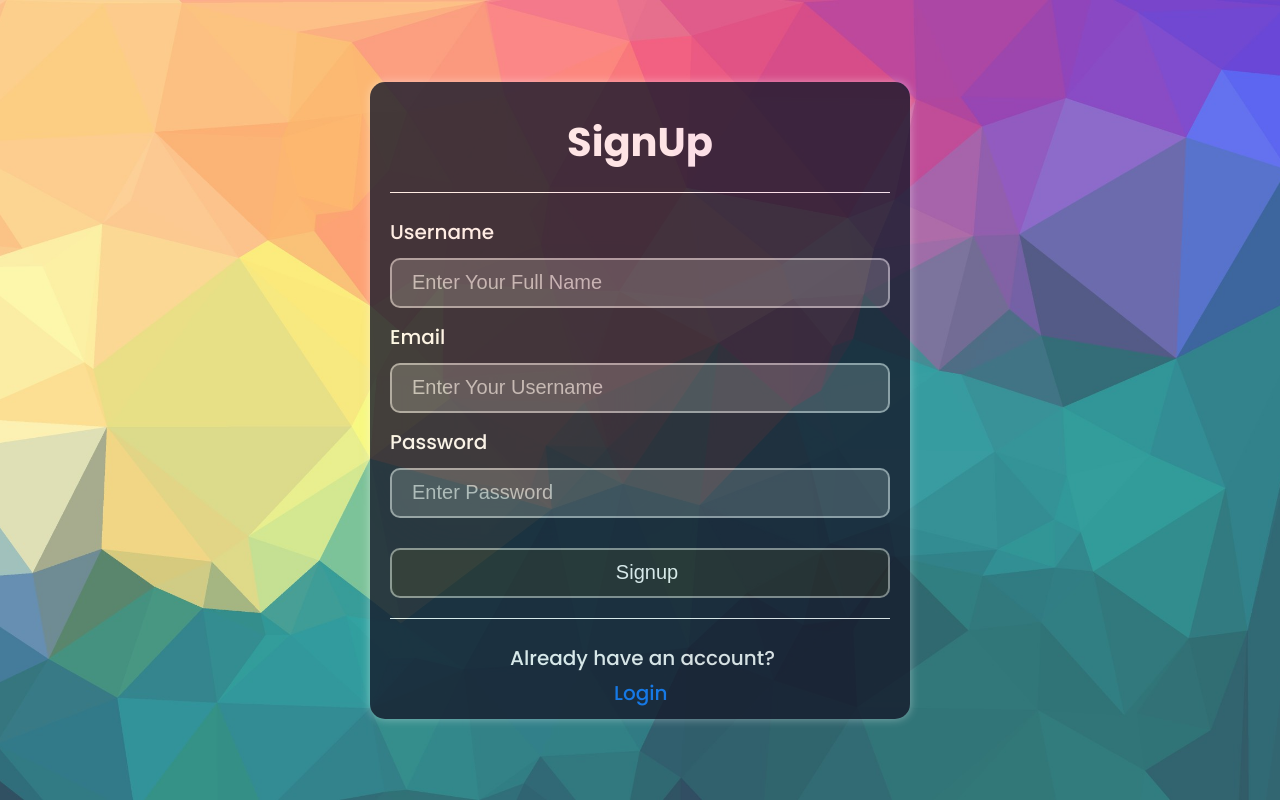
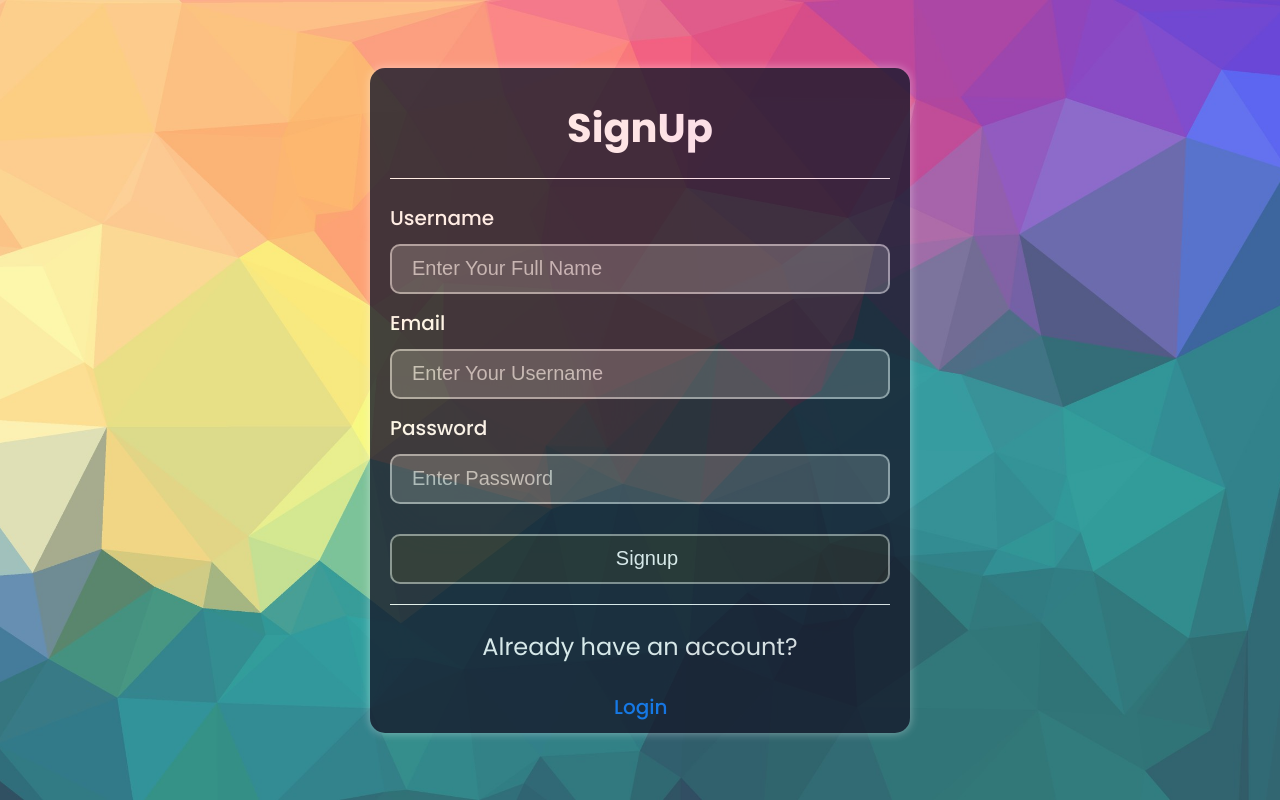
Before and after one commit to NishiKumari1/Todo_with_login, a Django app: page /signup/ in a window 1280 px wide. Run offline with Django 5.2, Linux system fonts and the light colour scheme; some web fonts are replaced.

Commit message:
Update signup.html

```diff
--- a/templates/signup.html
+++ b/templates/signup.html
@@ -6,6 +6,7 @@
 <head>
     <meta charset="utf-8" />
     <meta name="viewport" content="initial-scale=1, width=device-width" />
+    <link rel="icon" href="{%static 'django-icon.png'%}" />
     <link rel="stylesheet" href="{% static 'index.css' %}" />
     <link rel="stylesheet" href="https://fonts.googleapis.com/css2?family=Poppins:wght@400;500;700&display=swap" />
     <link rel="stylesheet"
@@ -47,8 +48,7 @@
                 <div class="line"></div>
 
                 <div class="field">
-                    <b style="margin-left:130px;">Already have an account?</b>
-                    <br>
+                    <p style="text-align: center;">Already have an account?</p>
                     <a class="anc"href="/loginn">Login</a>
                 </div>
             </form>
```
